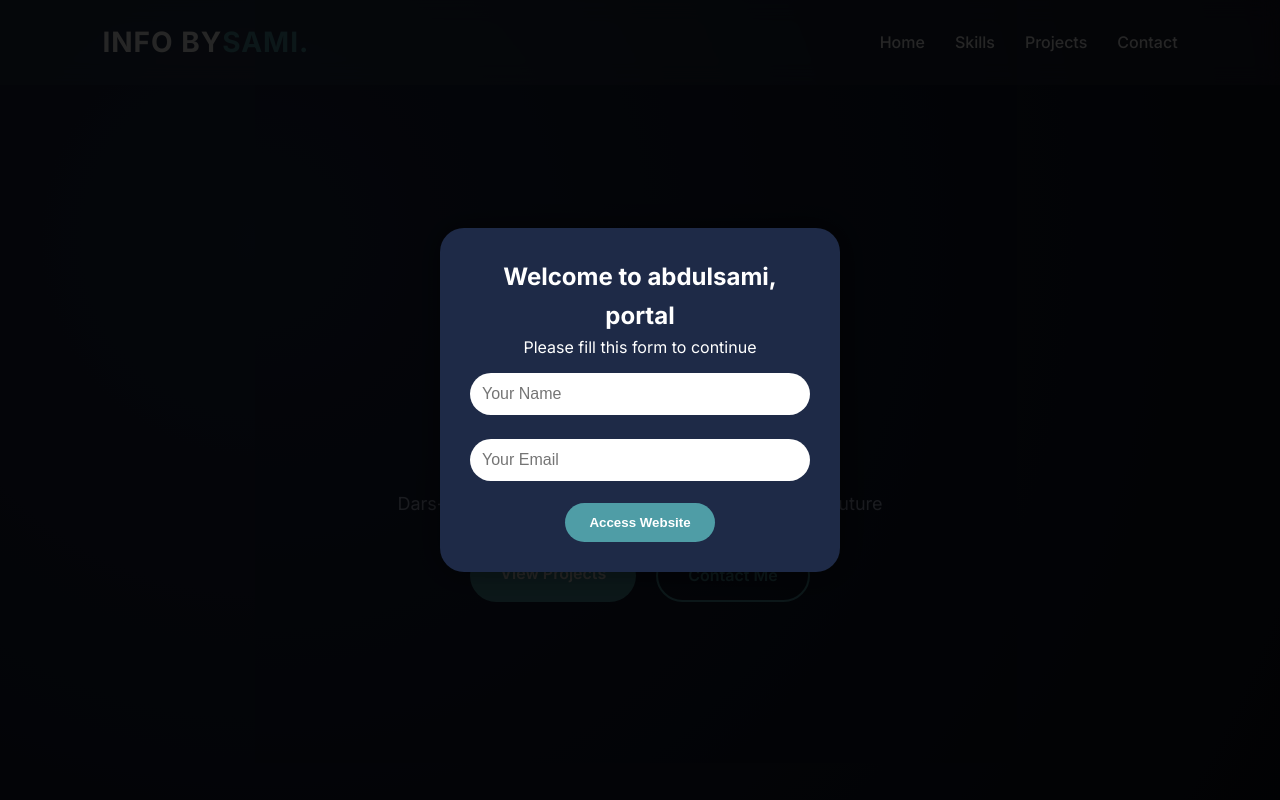
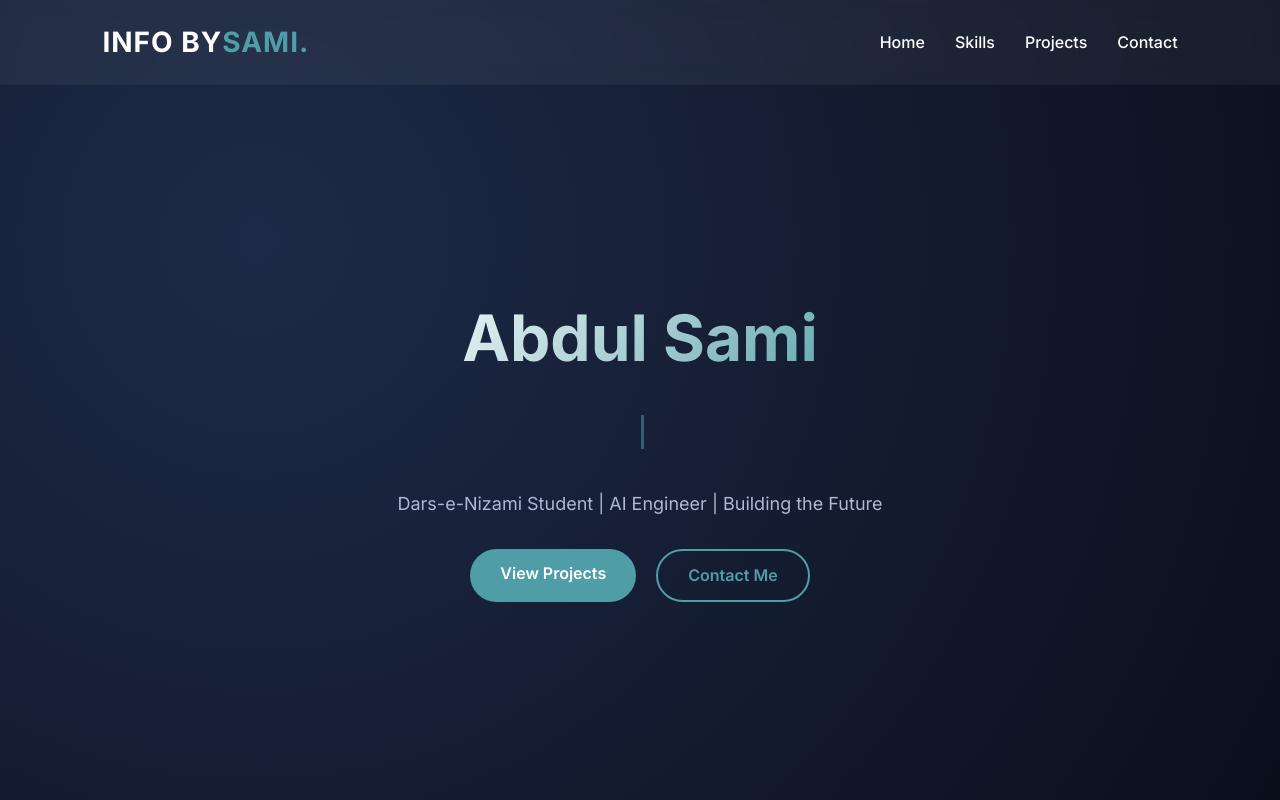
Before and after one commit to samimuhajir666-cmd/info-bysami, a website: page index.html in a window 1280 px wide. Shown: the top 800 px of the page. Drawn offline with Linux system fonts and the light colour scheme.

Commit message:
Update index.html

```diff
--- a/index.html
+++ b/index.html
@@ -9,18 +9,7 @@
 </head>
 <body>
     <!-- Modal / Popup Form -->
-<div id="gatewayModal" class="modal">
-    <div class="modal-content">
-        <h2>Welcome to abdulsami, portal</h2>
-        <p>Please fill this form to continue</p>
-        <form id="gatewayForm">
-            <input type="text" id="gatewayName" placeholder="Your Name" required>
-            <input type="email" id="gatewayEmail" placeholder="Your Email" required>
-            <button type="submit">Access Website</button>
-        </form>
-        <div id="gatewayMessage"></div>
-    </div>
-</div>
+
 
     <!-- Animated Background -->
     <div class="gradient-bg"></div>
```
